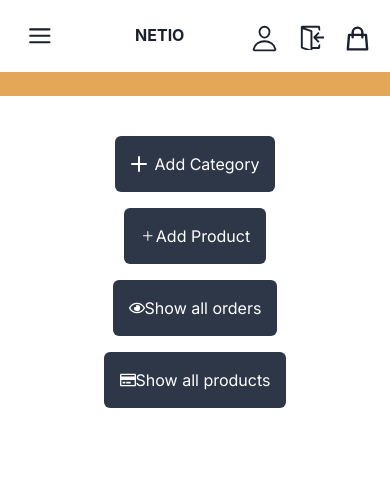
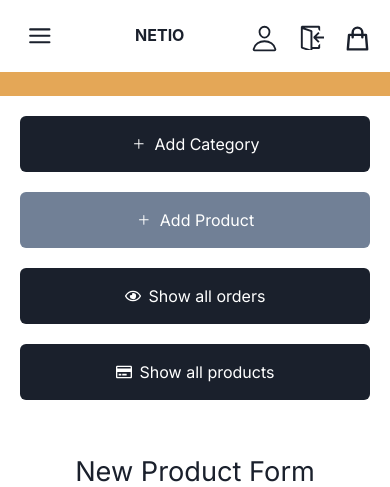
Before and after one commit to Eleni001/netio, a Next.js app: page /admin/product/new in a window 390 px wide. Shown: the top 487 px of the page. Built offline with nearby package versions, Linux system fonts and the light colour scheme; no server answers; the database is empty.

Commit message:
Fixed some responsive issues, fixed some UX-styling

```diff
--- a/app/admin/layout.tsx
+++ b/app/admin/layout.tsx
@@ -1,10 +1,11 @@
 'use client';
 
-import { Box, Flex, Link, Wrap, WrapItem } from '@chakra-ui/react';
+import { Box, Grid, GridItem, Link, Text } from '@chakra-ui/react';
 import { ReactNode } from 'react';
 import { FaRegCreditCard, FaRegEye } from 'react-icons/fa';
 import { GoPlus } from 'react-icons/go';
 
+import { usePathname } from 'next/navigation';
 import AddCategoryButton from '../components/AddCategoryModal';
 
 interface Props {
@@ -12,24 +13,36 @@ interface Props {
 }
 
 export default function Layout({ children }: Props) {
+  const pathname = usePathname();
+  console.log(pathname);
   return (
     <>
-      <Flex padding={10} justify="center">
-        <Wrap spacing={4} justify="center">
-          <WrapItem>
+      <Grid
+        templateColumns={{
+          base: '1fr',
+          sm: 'repeat(2, 1fr)',
+          md: 'repeat(4, 1fr)',
+        }}
+        gap={5}
+        padding={5}
+        justifyItems="center"
+      >
+        <GridItem width={'100%'}>
           <AddCategoryButton />
-          </WrapItem>
-          <WrapItem>
+        </GridItem>
+        <GridItem width={'100%'}>
           <Link href="/admin/product/new">
             <Box
               as="button"
               display="flex"
               alignItems="center"
               justifyContent="center"
-                bg="gray.700"
+              bg={pathname.includes('product/new') ? 'gray.500' : 'gray.800'}
               color="white"
               borderRadius="md"
               padding="4"
+              gap={'2'}
+              width={'100%'}
               _hover={{
                 bg: 'gray.600',
                 transform: 'translateY(-2px)',
@@ -37,19 +50,21 @@ export default function Layout({ children }: Props) {
               }}
             >
               <GoPlus />
-                Add Product
+              <Text>Add Product</Text>
             </Box>
           </Link>
-          </WrapItem>
-          <WrapItem>
+        </GridItem>
+        <GridItem width={'100%'}>
           <Link href="/admin/orders">
             <Box
               as="button"
               display="flex"
+              gap={'2'}
               alignItems="center"
               justifyContent="center"
-                bg="gray.700"
+              bg={pathname.includes('admin/orders') ? 'gray.500' : 'gray.800'}
               color="white"
+              width={'100%'}
               borderRadius="md"
               padding="4"
               _hover={{
@@ -59,18 +74,20 @@ export default function Layout({ children }: Props) {
               }}
             >
               <FaRegEye />
-                Show all orders
+              <Text>Show all orders</Text>
             </Box>
           </Link>
-          </WrapItem>
-          <WrapItem>
+        </GridItem>
+        <GridItem width={'100%'}>
           <Link href="/admin/products">
             <Box
               as="button"
+              gap={'2'}
               display="flex"
               alignItems="center"
               justifyContent="center"
-                bg="gray.700"
+              bg={pathname.includes('admin/products') ? 'gray.500' : 'gray.800'}
+              width={'100%'}
               color="white"
               borderRadius="md"
               padding="4"
@@ -81,12 +98,11 @@ export default function Layout({ children }: Props) {
               }}
             >
               <FaRegCreditCard />
-                Show all products
+              <Text>Show all products</Text>
             </Box>
           </Link>
-          </WrapItem>
-        </Wrap>
-      </Flex>
+        </GridItem>
+      </Grid>
       {children}
     </>
   );
--- a/app/components/AddCategoryModal.tsx
+++ b/app/components/AddCategoryModal.tsx
@@ -1,12 +1,10 @@
 'use client';
 import { NewCategorySchema } from '@/data';
-import { AddIcon } from '@chakra-ui/icons';
 import {
   Box,
   FormControl,
   FormHelperText,
   FormLabel,
-  Icon,
   Input,
   Modal,
   ModalBody,
@@ -15,11 +13,13 @@ import {
   ModalFooter,
   ModalHeader,
   ModalOverlay,
+  Text,
   useDisclosure,
   useToast,
 } from '@chakra-ui/react';
 import { Category } from '@prisma/client';
 import { useFormik } from 'formik';
+import { GoPlus } from 'react-icons/go';
 import { createCategory } from '../actions/actions';
 import CustomToast from './CustomToast';
 
@@ -74,10 +74,12 @@ export default function AddCategoryButton() {
         display="flex"
         alignItems="center"
         justifyContent="center"
-        bg="gray.700"
+        bg="gray.800"
         color="white"
         borderRadius="md"
         padding="4"
+        gap={'2'}
+        width={'100%'}
         _hover={{
           bg: 'gray.600',
           transform: 'translateY(-2px)',
@@ -85,8 +87,8 @@ export default function AddCategoryButton() {
         }}
         onClick={onOpen}
       >
-        <Icon as={AddIcon} marginRight="2" />
-        Add Category
+        <GoPlus />
+        <Text>Add Category</Text>
       </Box>
       <Modal isOpen={isOpen} onClose={onClose}>
         <ModalOverlay />
--- a/app/confirmation/page.tsx
+++ b/app/confirmation/page.tsx
@@ -24,7 +24,7 @@ export default function Confirmation() {
   const { customerData, orderItems } = useCustomer();
 
   return (
-    <Container maxW="container.lg" py={10} px={0}>
+    <Container maxW="container.lg" padding={15}>
       <Box mb={4}>
         <Heading as="h1" mb={6}>
           Order Confirmation
```
Lines whose indentation alone changed are shown as unchanged.
